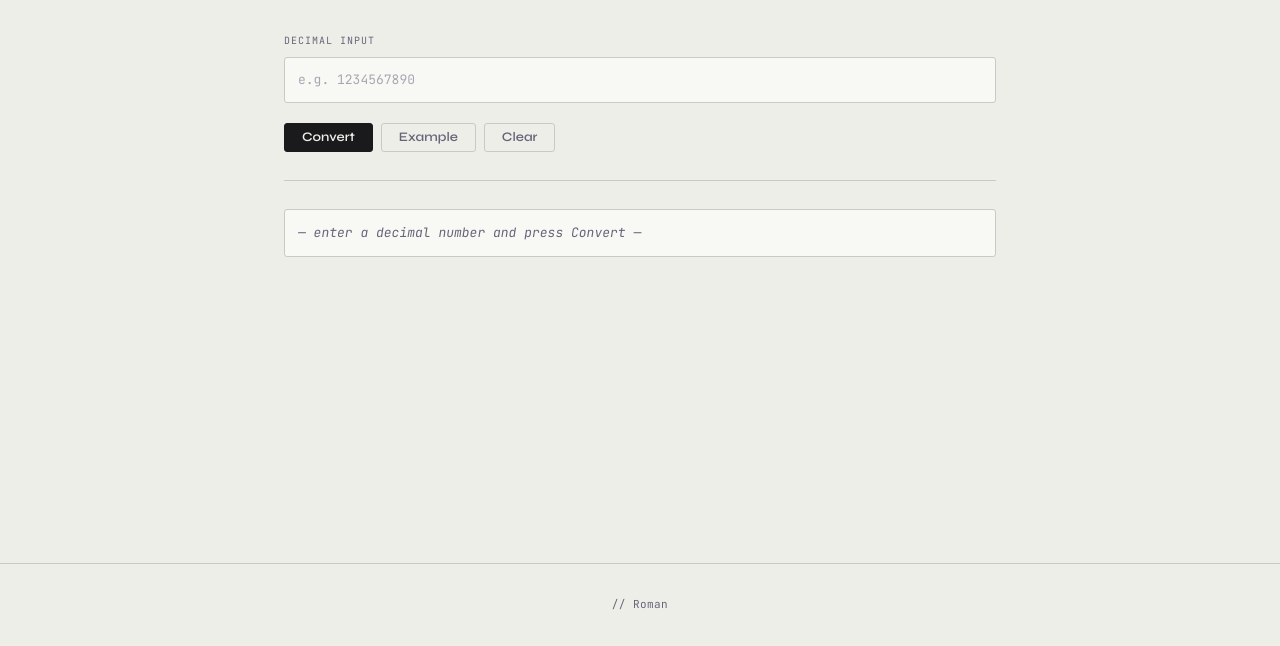
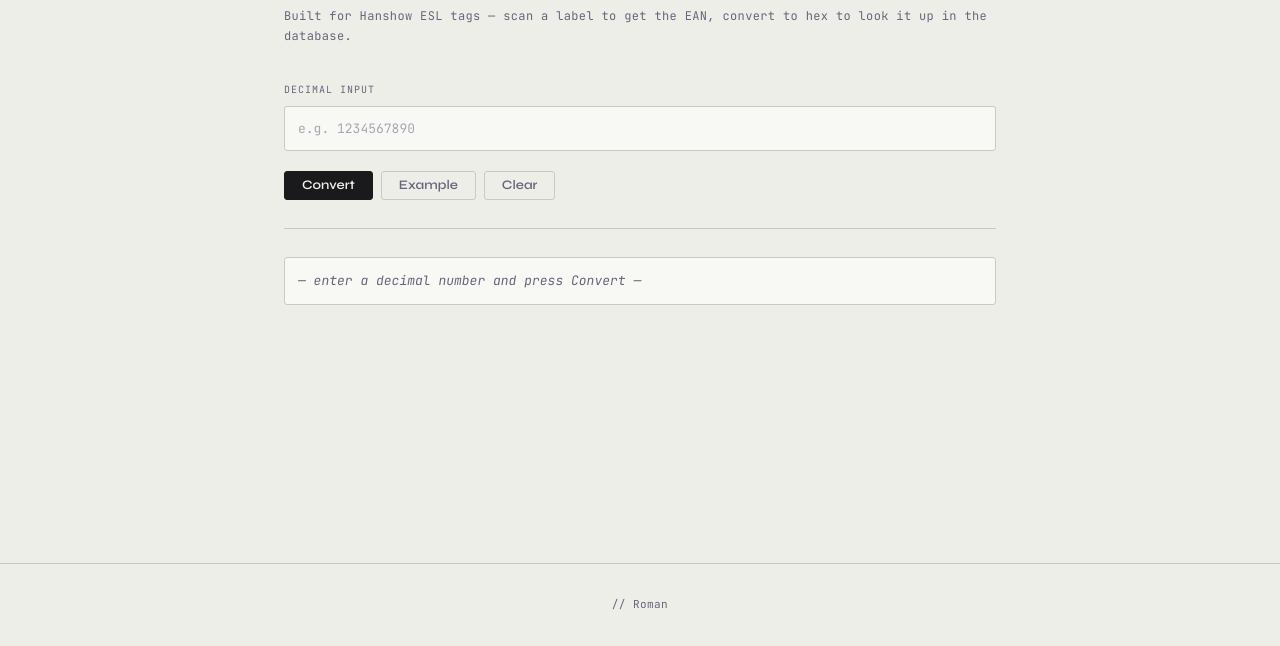
Before and after one commit to rscRoman/dev-utils, a plain HTML site: page utils/decimal-hex.html in a window 1280 px wide. Shown: the part 154-800 px from the top of the page. Drawn offline with Linux system fonts and the light colour scheme.

Commit message:
docs: add Hanshow ESL context to decimal-hex tool
Co-Authored-By: Claude Sonnet 4.6 <noreply@anthropic.com>

```diff
--- a/utils/decimal-hex.html
+++ b/utils/decimal-hex.html
@@ -26,6 +26,9 @@
 		<div class="util-hdr">
 			<h1>Decimal → Hex</h1>
 			<p>// uses the last 10 digits of the input — shows uppercase hex and byte-pair format</p>
+			<p style="margin-top: 10px; font-family: var(--mono); font-size: 12px; color: var(--muted); line-height: 1.6;">
+				Built for Hanshow ESL tags — scan a label to get the EAN, convert to hex to look it up in the database.
+			</p>
 		</div>
 
 		<div class="field">
```
Also changed, not shown: index.html (+1 -1 lines).
